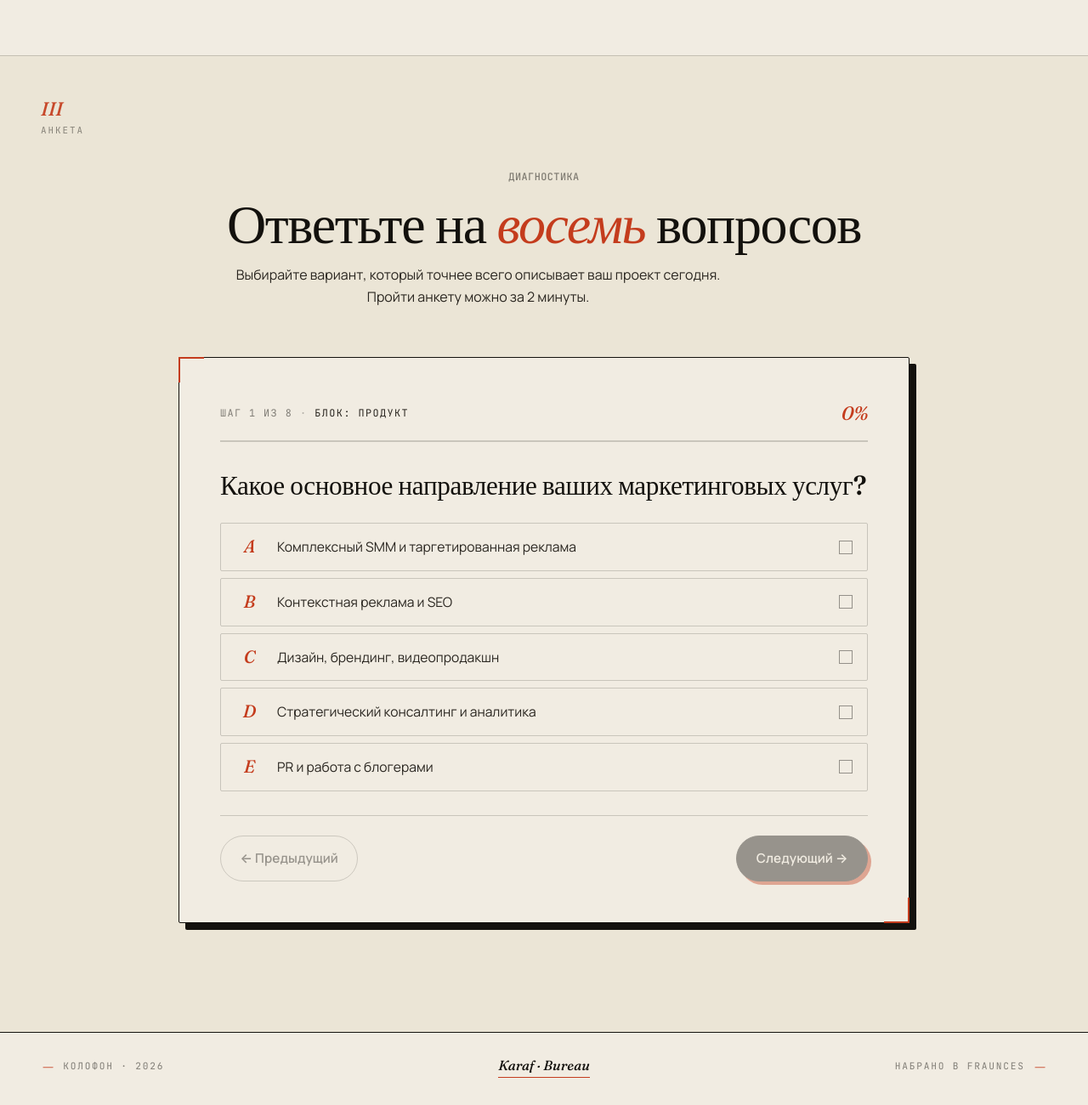
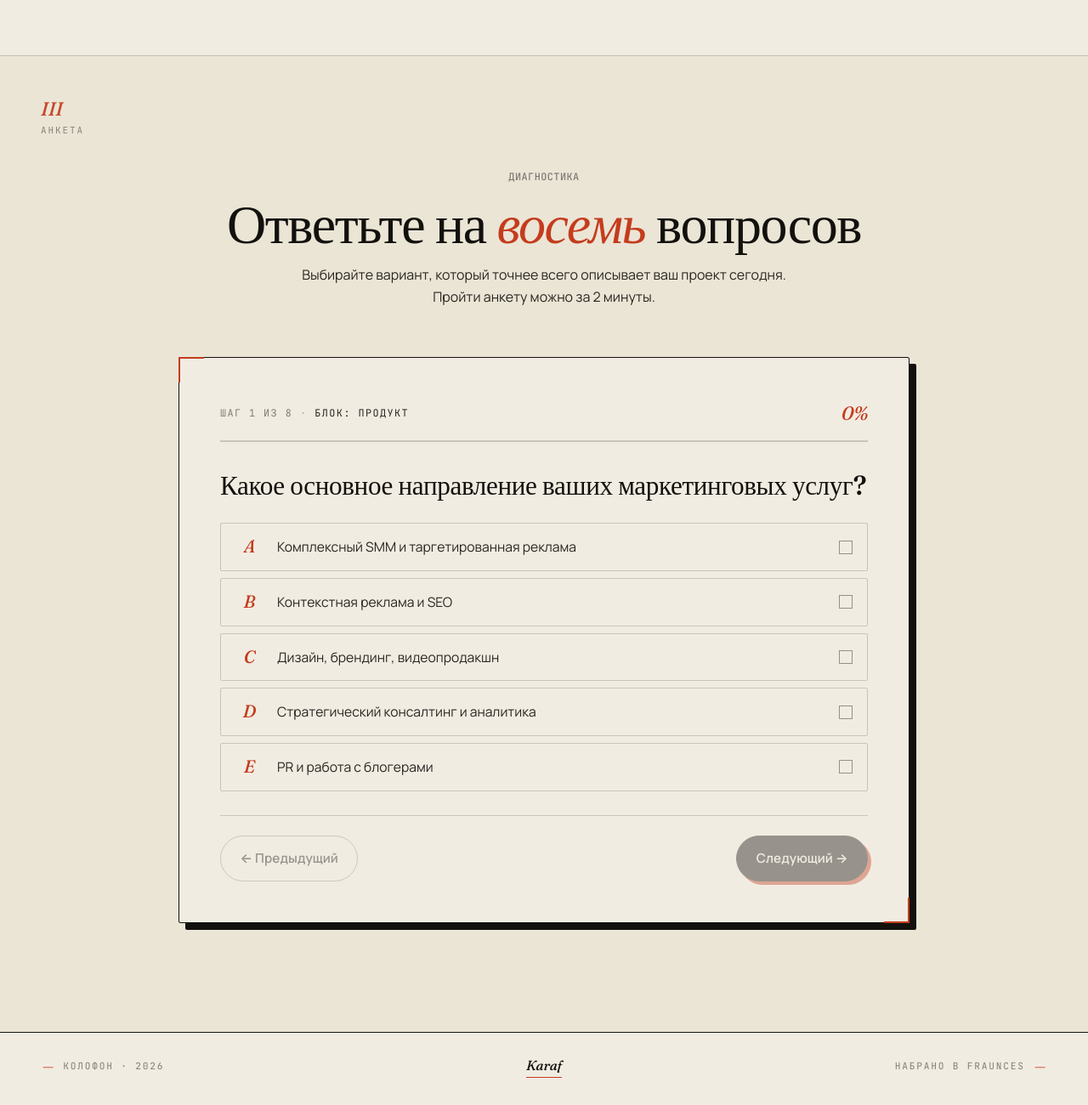
Before and after one commit to alenki/alima_project, a website built with Vite: page index.html in a window 1280 px wide. Shown: the part 2293-3593 px from the top of the page at 85% size. Built offline with nearby package versions, Linux system fonts and the light colour scheme.

Commit message:
design fixes

```diff
--- a/src/sections/footer.js
+++ b/src/sections/footer.js
@@ -12,7 +12,7 @@ export function renderFooter() {
         href: 'https://karafco.ru',
         target: '_blank',
         rel: 'noopener noreferrer',
-      }, ['Karaf · Bureau']),
+      }, ['Karaf']),
       h('span', { class: 'footer__col footer__col--right' }, [
         h('span', {}, ['Набрано в Fraunces']),
         h('span', { class: 'footer__roman' }, ['—']),
--- a/src/style.css
+++ b/src/style.css
@@ -129,6 +129,10 @@ section + section {
 
 .section-head--center .eyebrow {
   justify-content: center;
+}
+
+.section-head--center .section-lede {
+  margin-inline: auto;
 }
 
 .section-head--sub {
```
